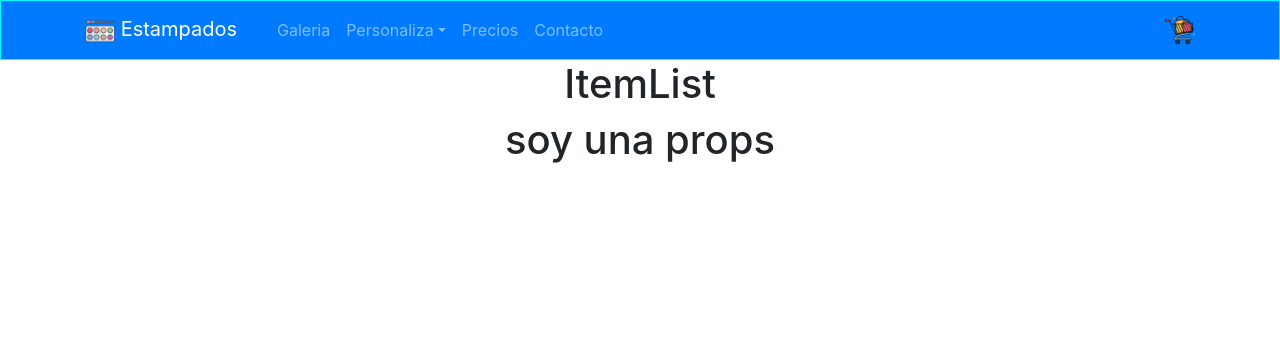
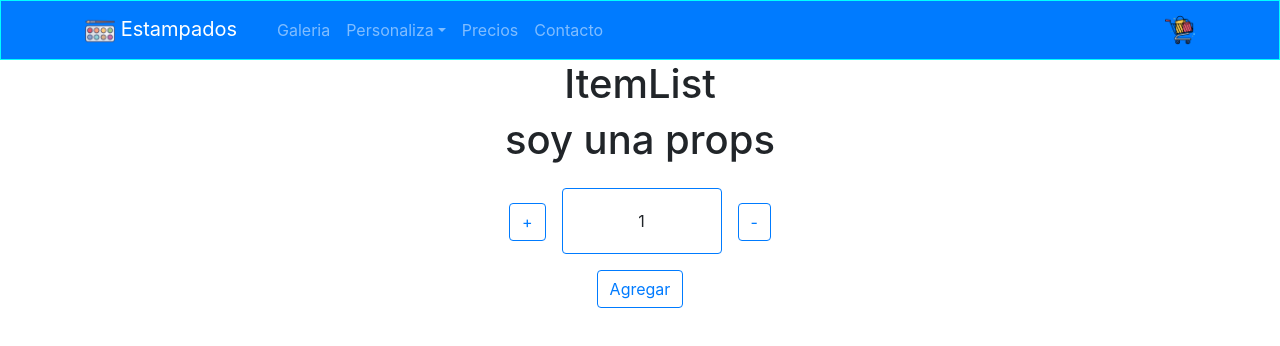
Before and after one commit to jjeshuacm/tiendacurso, a React (Create React App) app: page / in a window 1280 px wide. Shown: the top 346 px of the page. Built offline with nearby package versions, Linux system fonts and the light colour scheme.

Commit message:
desafio clase 5 contador con boton itemCoun

```diff
--- a/src/App.js
+++ b/src/App.js
@@ -1,7 +1,7 @@
+import { ItemListContainer } from './components/ItemListContainer';
+import { NavBar } from './components/NavBar/NavBar';
 import logo from './pintar.png';
 import './App.css';
-import { ItemListContainer } from './components/ItemListContainer';
-import { NavBar } from './components/NavBar/NavBar';
 
 function App() {
   return (
@@ -11,6 +11,7 @@ function App() {
         <ItemListContainer greetings="soy una props" />
 
 
+
     </div>
   );
 }
--- /dev/null
+++ b/src/components/ItemCount/ItemCount.jsx
@@ -0,0 +1,34 @@
+import  { useState } from 'react'
+import { Button, Card } from 'react-bootstrap'
+
+export const ItemCount = ({initial, stock, onAdd}) => {
+
+    const [contador, setcontador] = useState(initial);
+
+    const handleIncrease = () => {
+        if(contador < stock) setcontador(contador + 1);
+        console.log("sumar");
+
+    }
+    const handleDecrease = () => {
+        if(contador > initial) setcontador(contador - 1);
+        console.log("restar");
+    }
+    const add = () => {
+        onAdd(contador)
+        console.log("agregar");
+    }
+
+
+
+    return (
+        <div >
+            <Button variant="outline-primary" onClick={handleIncrease}> + </Button>
+            <Card  border="primary" className="m-3" style={{ width: '10rem',display:'inline-block' }}  body>
+                {contador}
+            </Card>
+            <Button variant="outline-primary" onClick={handleDecrease}> - </Button><br/>
+            <Button variant="outline-primary" onClick={add}>Agregar</Button>
+        </div>
+    )
+}
--- a/src/components/ItemListContainer.jsx
+++ b/src/components/ItemListContainer.jsx
@@ -1,12 +1,19 @@
 import React from 'react';
+import { ItemCount } from './ItemCount/ItemCount';
 // import PropTypes from 'prop-types';
 
 export const ItemListContainer = ({greetings = 'no se ha recibido'}) => {
+
+    function onAdd(cant){
+        console.log(cant);
+    }
 
     return (
         <section>
                 <h1>ItemList</h1>
                 <h1>{greetings}</h1>
+
+                <ItemCount  initial={1} stock={5} onAdd={onAdd}/>
         </section>
     )
 }
```
Also changed, not shown: 1 other file (tests, documents, lock files or other folders).
